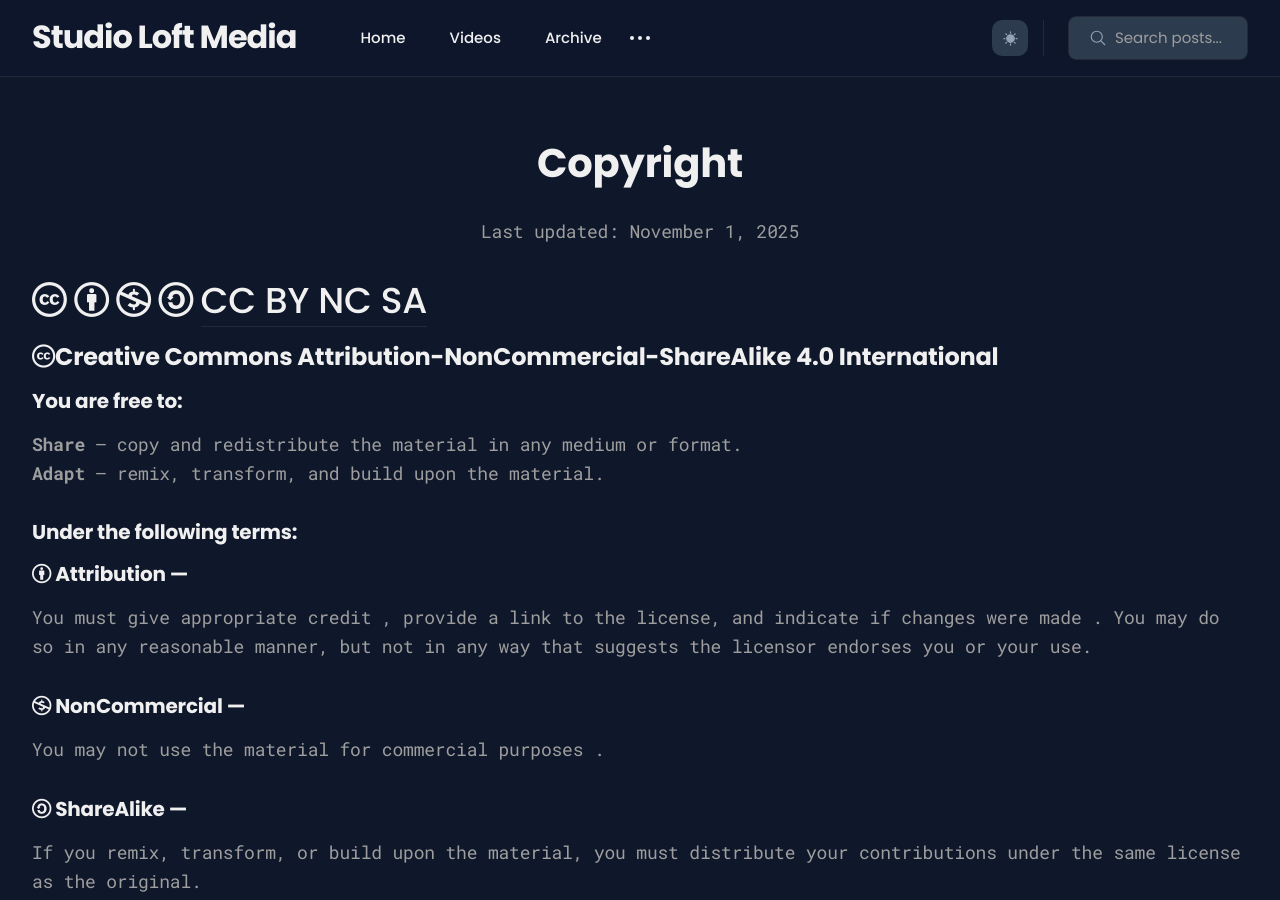
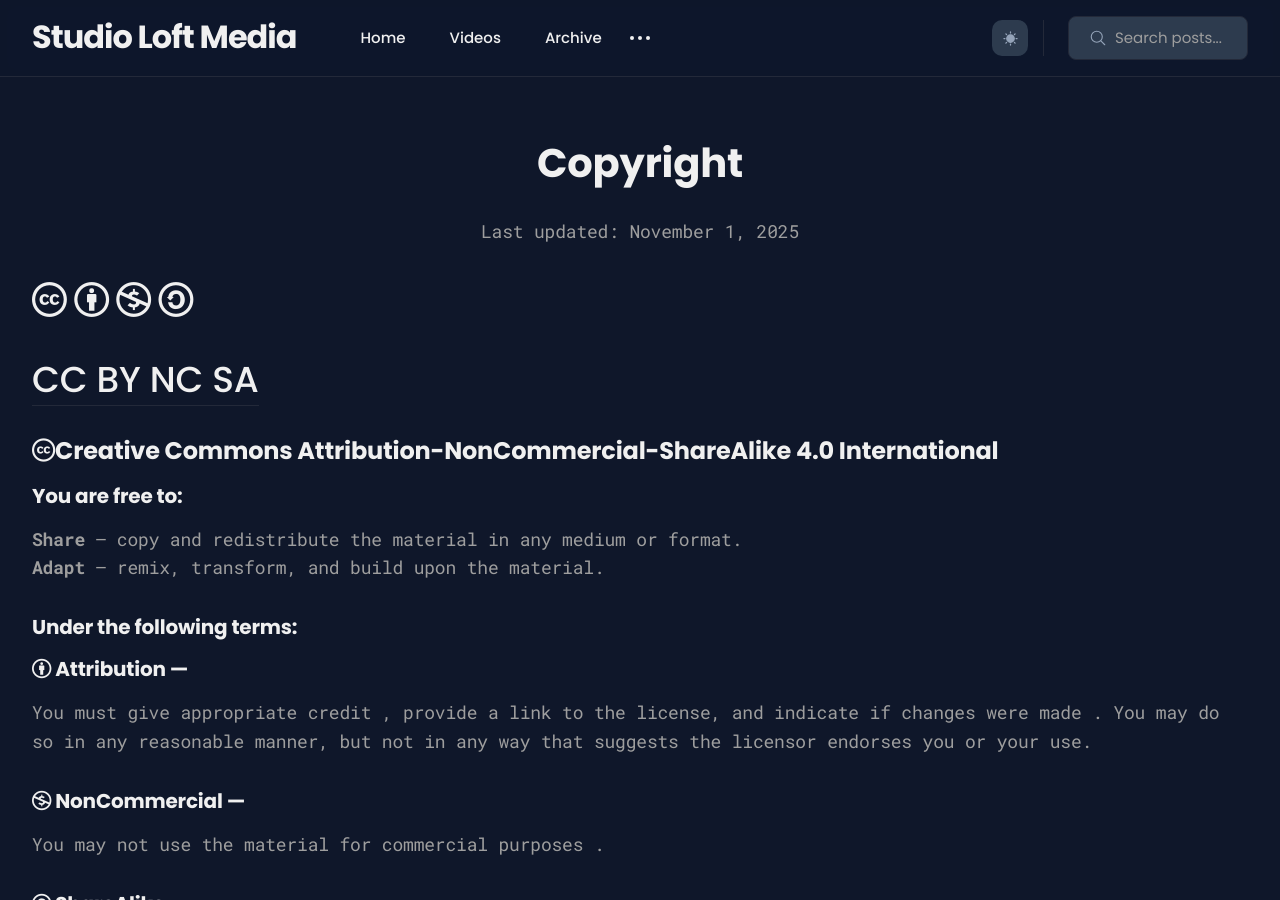
Before and after one commit to studioloft/studioloft.github.io, a Jekyll site: the page built from _pages/copyright.md, in a window 1280 px wide and 900 px high. Built offline with Jekyll 4.4.1, drawn with Linux system fonts in a browser that asks for light colours.

Commit message:
copyright copy update

```diff
--- a/_pages/copyright.md
+++ b/_pages/copyright.md
@@ -6,7 +6,8 @@ permalink: /copyright/
 
 <p style="text-align: center;">Last updated: November 1, 2025</p>
 
-<h1><i class="fa-brands fa-creative-commons"></i> <i class="fa-brands fa-creative-commons-by"></i>  <i class="fa-brands fa-creative-commons-nc"></i>  <i class="fa-brands fa-creative-commons-sa"></i> <a href="https://studioloft.github.io/copyright/">CC BY NC SA</a></h1>
+<p style="text-align: center;"><h1><i class="fa-brands fa-creative-commons"></i> <i class="fa-brands fa-creative-commons-by"></i>  <i class="fa-brands fa-creative-commons-nc"></i>  <i class="fa-brands fa-creative-commons-sa"></i></h1></p>
+<p style="text-align: center;"><h1><a href="https://creativecommons.org/licenses/by-nc-sa/4.0/">CC BY NC SA</a></h1></p>
 <h3><i class="fa-brands fa-creative-commons"></i>Creative Commons Attribution-NonCommercial-ShareAlike 4.0 International</h3>
 <h4>You are free to:</H4>
 <b>Share</B> — copy and redistribute the material in any medium or format.
```
